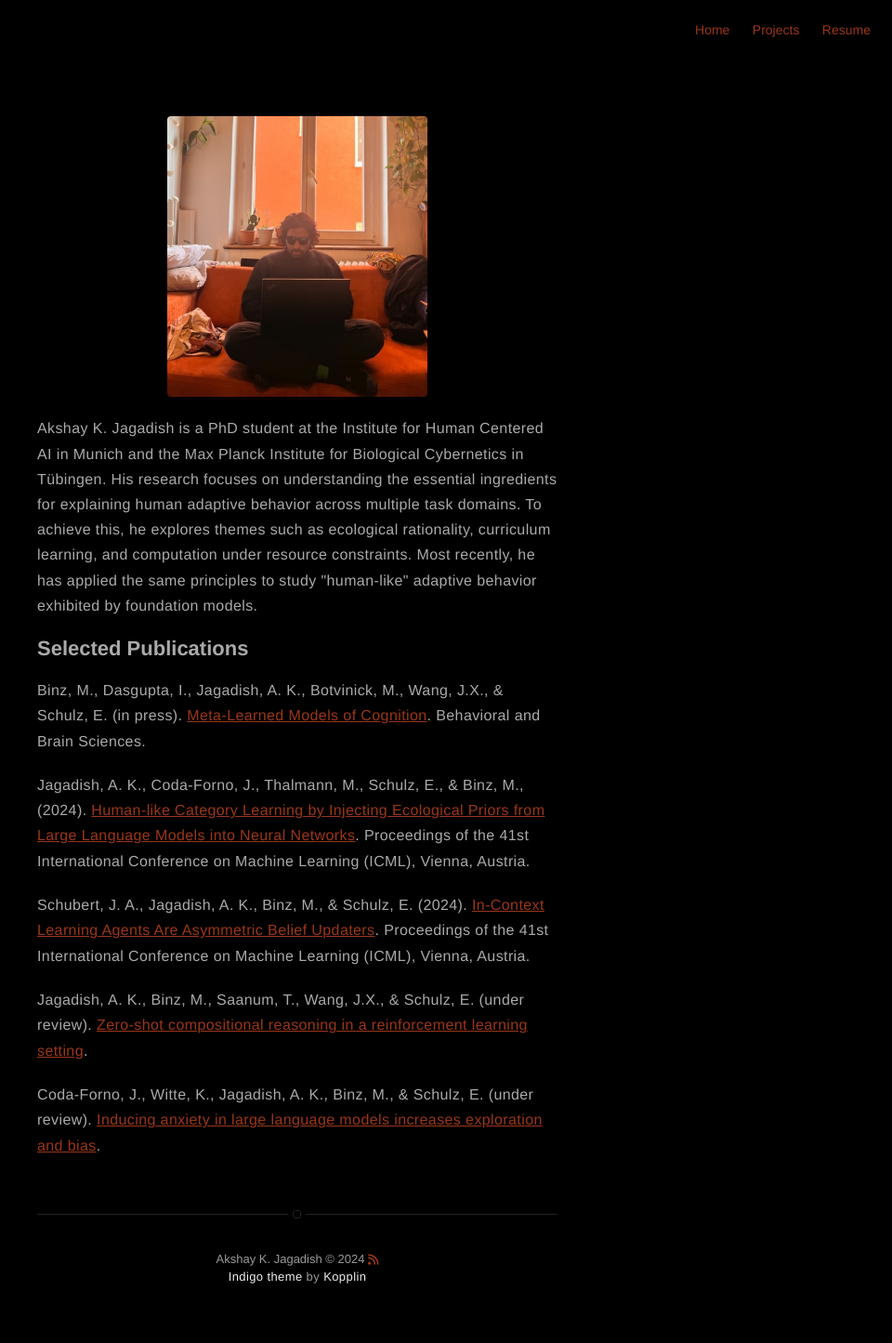
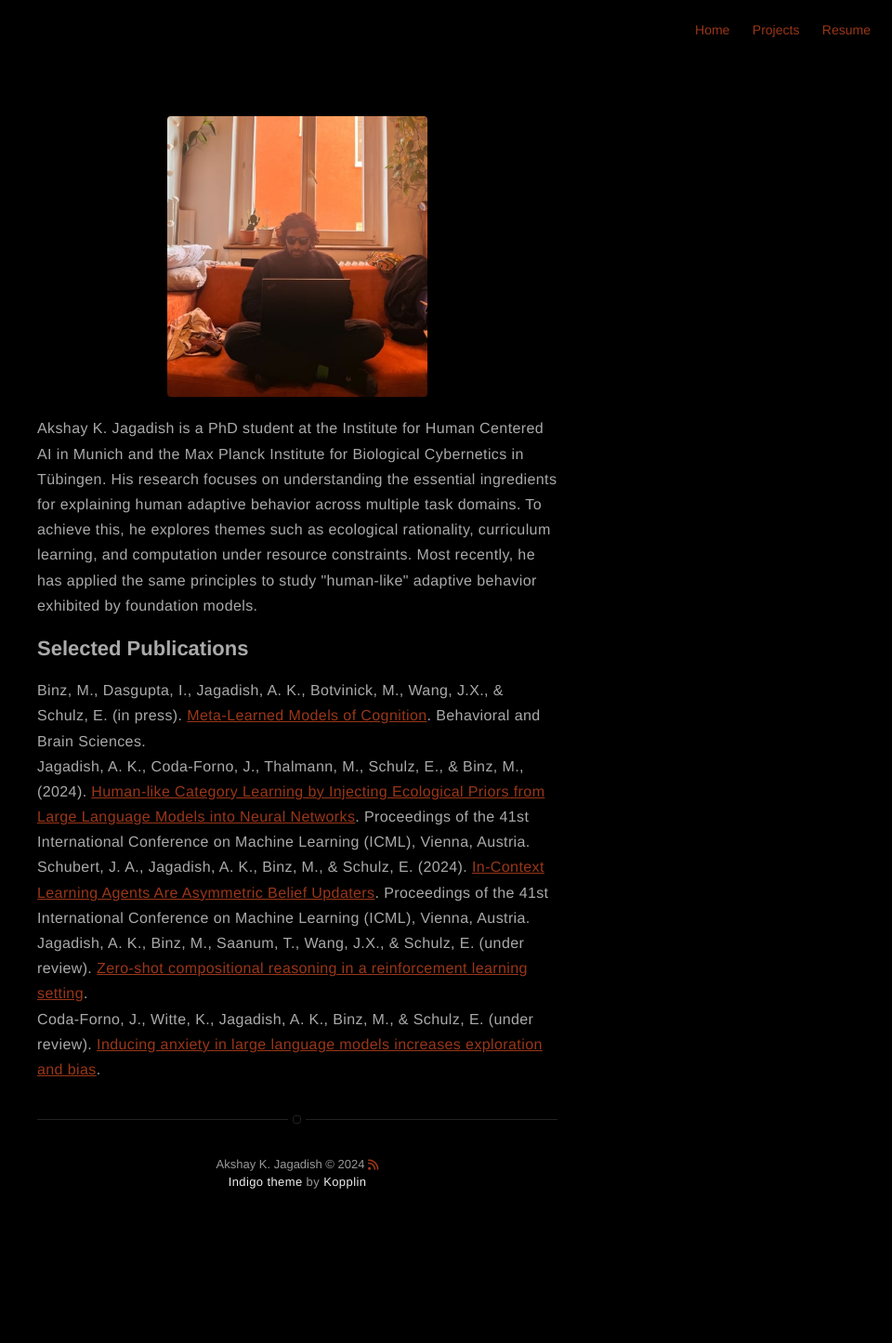
Before and after one commit to akjagadish/akjagadish.github.io, a Jekyll site: the page built from about.md, in a window 1280 px wide. Shown: the whole page at 93% size, without its empty margins (320-1280 px from the left). Built offline with Jekyll 4.4.1, drawn with Linux system fonts in a browser that asks for light colours; nearby versions of some CDN libraries; after the commit the page ends 1343 px from its top, so only the background shows below that.

Commit message:
test without span

```diff
--- a/about.md
+++ b/about.md
@@ -9,11 +9,12 @@
 <h2>Selected Publications</h2>
 
 <p>
-	Binz, M., Dasgupta, I., <b>Jagadish, A. K.</b>, Botvinick, M., Wang, J.X., & Schulz, E. (in press). <a href="https://arxiv.org/abs/2304.06729/">Meta-Learned Models of Cognition</a>. Behavioral and Brain Sciences. <span style="vertical-align:-75%"></span><br>
-	<b>Jagadish, A. K.</b>, Coda-Forno, J., Thalmann, M., Schulz, E., & Binz, M., (2024). <a href="https://arxiv.org/abs/2402.01821">Human-like Category Learning by Injecting Ecological Priors from Large Language Models into Neural Networks</a>. Proceedings of the 41st International Conference on Machine Learning (ICML), Vienna, Austria. <span style="vertical-align:-75%"></span><br>
-	Schubert, J. A., <b>Jagadish, A. K.</b>, Binz, M., & Schulz, E. (2024). <a href="https://arxiv.org/abs/2402.03969">In-Context Learning Agents Are Asymmetric Belief Updaters</a>. Proceedings of the 41st International Conference on Machine Learning (ICML), Vienna, Austria. <span style="vertical-align:-75%"></span><br>
-	<b>Jagadish, A. K.</b>, Binz, M., Saanum, T., Wang, J.X., & Schulz, E. (under review). <a href="https://osf.io/preprints/psyarxiv/ymve5">Zero-shot compositional reasoning in a reinforcement learning setting</a>. <span style="vertical-align:-75%"></span><br>
-	Coda-Forno, J., Witte, K., <b>Jagadish, A. K.</b>, Binz, M., & Schulz, E. (under review). <a href="https://arxiv.org/abs/2304.11111">Inducing anxiety in large language models increases exploration and bias</a>. <span style="vertical-align:-75%"></span><br>
+	Binz, M., Dasgupta, I., <b>Jagadish, A. K.</b>, Botvinick, M., Wang, J.X., & Schulz, E. (in press). <a href="https://arxiv.org/abs/2304.06729/">Meta-Learned Models of Cognition</a>. Behavioral and Brain Sciences. <br>
+	<b>Jagadish, A. K.</b>, Coda-Forno, J., Thalmann, M., Schulz, E., & Binz, M., (2024). <a href="https://arxiv.org/abs/2402.01821">Human-like Category Learning by Injecting Ecological Priors from Large Language Models into Neural Networks</a>. Proceedings of the 41st International Conference on Machine Learning (ICML), Vienna, Austria. <br>
+	Schubert, J. A., <b>Jagadish, A. K.</b>, Binz, M., & Schulz, E. (2024). <a href="https://arxiv.org/abs/2402.03969">In-Context Learning Agents Are Asymmetric Belief Updaters</a>. Proceedings of the 41st International Conference on Machine Learning (ICML), Vienna, Austria. <br>
+	<b>Jagadish, A. K.</b>, Binz, M., Saanum, T., Wang, J.X., & Schulz, E. (under review). <a href="https://osf.io/preprints/psyarxiv/ymve5">Zero-shot compositional reasoning in a reinforcement learning setting</a>. <br>
+	Coda-Forno, J., Witte, K., <b>Jagadish, A. K.</b>, Binz, M., & Schulz, E. (under review). <a href="https://arxiv.org/abs/2304.11111">Inducing anxiety in large language models increases exploration and bias</a>. <br>
 </p>
 
-<!-- <li><a href="https://osf.io/preprints/psyarxiv/j7fwb">“Chat-GPT on the Couch”: Mitigating State Anxiety in Large Language Models via Mindfulness-based Relaxation Techniques</a></li> -->
+<!-- <li><a href="https://osf.io/preprints/psyarxiv/j7fwb">“Chat-GPT on the Couch”: Mitigating State Anxiety in Large Language Models via Mindfulness-based Relaxation Techniques</a></li>
+<span style="vertical-align:-75%"></span>-->
```
